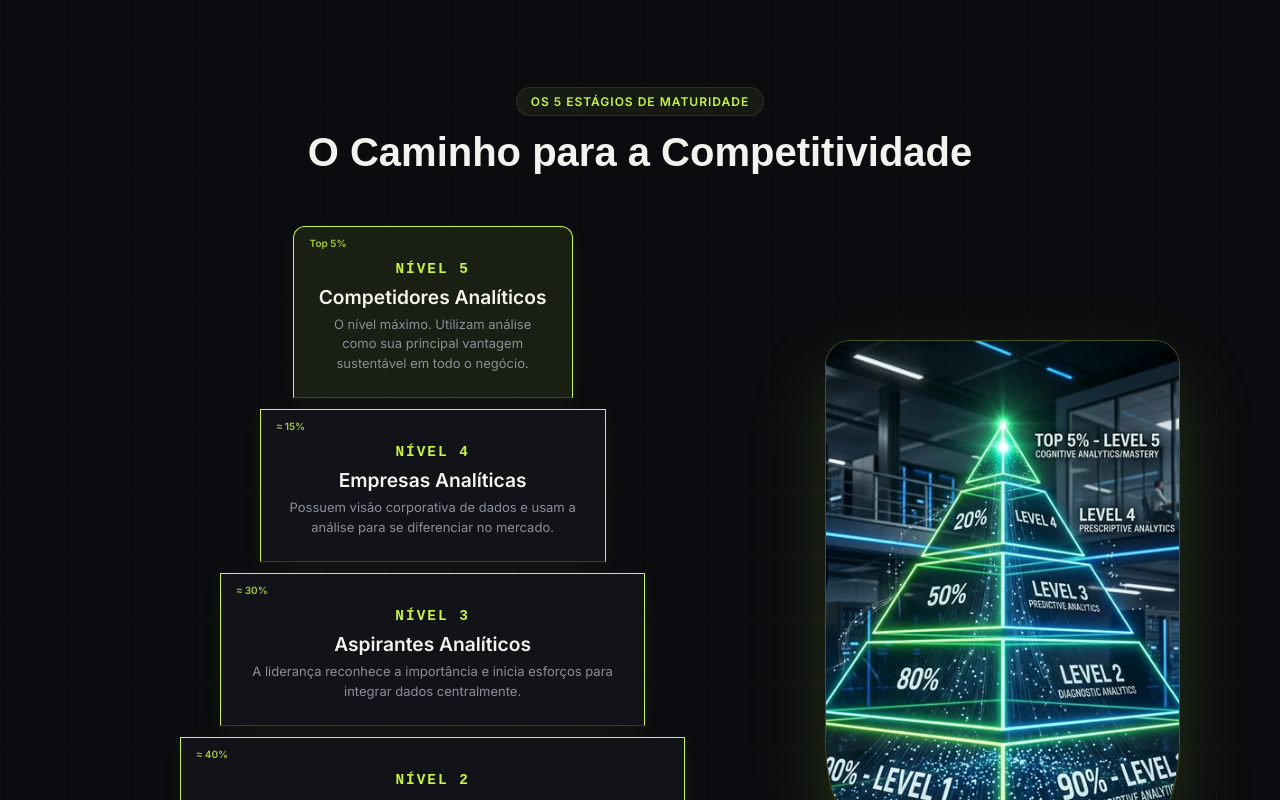
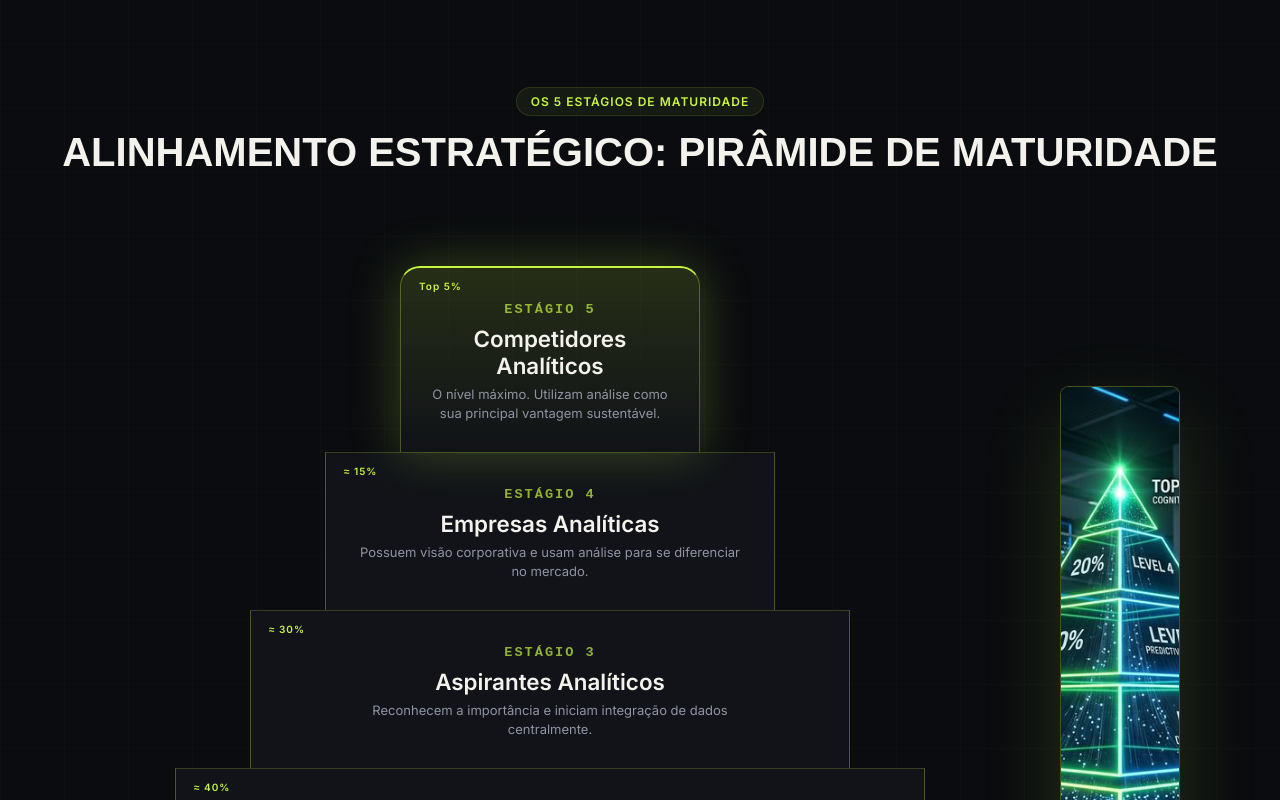
Before and after one commit to Renatoassis86/gestaocontratos, a Next.js app: page / in a window 1280 px wide. Shown: the part 1620-2420 px from the top of the page. Built offline with nearby package versions, Linux system fonts and the light colour scheme.

Commit message:
feat: implement centered pyramid maturity model and 3D visuals

```diff
--- a/src/components/DiagnosticoHub.tsx
+++ b/src/components/DiagnosticoHub.tsx
@@ -192,43 +192,57 @@ export default function DiagnosticoHub() {
         <section className={styles.sectionFull}>
           <div className={styles.headerCentered}>
             <div className={styles.tag}>Os 5 Estágios de Maturidade</div>
-            <h2 className={styles.title} style={{ fontSize: '2.5rem', textAlign: 'center' }}>O Caminho para a Competitividade</h2>
+            <h2 className={styles.title} style={{ fontSize: '2.5rem', textAlign: 'center', marginBottom: '40px' }}>ALINHAMENTO ESTRATÉGICO: PIRÂMIDE DE MATURIDADE</h2>
           </div>
 
           <div className={styles.stairsFlexGroup}>
-            <div className={styles.stairInfographic} style={{ alignItems: 'center', flex: 1.5 }}>
+            <div className={styles.stairInfographic} style={{ alignItems: 'center', flex: 1.5, gap: '0px', padding: '0px' }}>
               {[
-                { lvl: 5, t: 'Competidores Analíticos', d: 'O nível máximo. Utilizam análise como sua principal vantagem sustentável em todo o negócio.', population: 'Top 5%' },
-                { lvl: 4, t: 'Empresas Analíticas', d: 'Possuem visão corporativa de dados e usam a análise para se diferenciar no mercado.', population: '≈ 15%' },
-                { lvl: 3, t: 'Aspirantes Analíticos', d: 'A liderança reconhece a importância e inicia esforços para integrar dados centralmente.', population: '≈ 30%' },
-                { lvl: 2, t: 'Empresas de Análise Localizada', d: 'O uso de dados ocorre em silos funcionais, sem integração empresarial.', population: '≈ 40%' },
-                { lvl: 1, t: 'Deficientes Analíticos', d: 'Atuam no escuro, sem dados padronizados e sem interesse analítico da liderança.', population: '90% do Mercado' }
+                { lvl: 5, t: 'Competidores Analíticos', d: 'O nível máximo. Utilizam análise como sua principal vantagem sustentável.', population: 'Top 5%', width: '300px' },
+                { lvl: 4, t: 'Empresas Analíticas', d: 'Possuem visão corporativa e usam análise para se diferenciar no mercado.', population: '≈ 15%', width: '450px' },
+                { lvl: 3, t: 'Aspirantes Analíticos', d: 'Reconhecem a importância e iniciam integração de dados centralmente.', population: '≈ 30%', width: '600px' },
+                { lvl: 2, t: 'Análise Localizada', d: 'O uso de dados ocorre em silos funcionais sem integração corporativa.', population: '≈ 40%', width: '750px' },
+                { lvl: 1, t: 'Deficientes Analíticos', d: 'Atuam no escuro, sem dados padronizados e sem interesse analítico.', population: '90% do Mercado', width: '900px' }
               ].map((item, idx) => (
                 <div
                   key={item.lvl}
-                  className={styles.stairRow}
-                  style={{ justifyContent: 'center', width: '100%', marginBottom: '-1px' }} /* Stacking tight like a pyramid */
+                  style={{
+                    display: 'flex',
+                    justifyContent: 'center',
+                    width: '100%',
+                    margin: '0',
+                    padding: '0',
+                    zIndex: 10 - idx,
+                    transform: 'none',
+                    marginLeft: '0 !important' /* Force-killing the stair offset */
+                  }}
                 >
                   <div
                     className={styles.statCard}
                     style={{
-                      width: `${100 - (item.lvl * 12)}%`, /* Decreasing width for higher levels */
+                      width: item.width,
                       minWidth: '280px',
-                      maxWidth: '850px',
-                      borderRadius: item.lvl === 5 ? '12px 12px 0 0' : item.lvl === 1 ? '0 0 12px 12px' : '0',
-                      borderBottomColor: item.lvl === 1 ? '#C8F542' : 'rgba(200,245,66,0.2)',
-                      background: item.lvl === 5 ? 'rgba(200,245,66,0.08)' : '#111318',
-                      position: 'relative'
+                      maxWidth: '96%',
+                      borderRadius: item.lvl === 5 ? '20px 20px 0 0' : item.lvl === 1 ? '0 0 20px 20px' : '0',
+                      border: '1px solid rgba(200,245,66,0.3)',
+                      borderBottom: item.lvl === 1 ? '2px solid #C8F542' : 'none',
+                      borderTop: item.lvl === 5 ? '2px solid #C8F542' : idx === 0 ? '2px solid #C8F542' : '1px solid rgba(200,245,66,0.2)',
+                      background: item.lvl === 5 ? 'linear-gradient(to top, #111318, rgba(200,245,66,0.15))' : '#111318',
+                      position: 'relative',
+                      margin: '0 auto',
+                      padding: '28px',
+                      boxShadow: item.lvl === 5 ? '0 0 50px rgba(200,245,66,0.25)' : 'none',
+                      flexShrink: 0
                     } as React.CSSProperties}
                   >
-                    <div style={{ position: 'absolute', top: '10px', left: '16px', fontSize: '0.625rem', color: '#C8F542', fontWeight: 800, opacity: 0.8 }}>
+                    <div style={{ position: 'absolute', top: '12px', left: '18px', fontSize: '0.625rem', color: '#C8F542', fontWeight: 800, letterSpacing: '1px' }}>
                       {item.population}
                     </div>
-                    <div style={{ display: 'flex', justifyContent: 'center', marginBottom: '8px', paddingTop: '10px' }}>
-                      <span style={{ fontWeight: 800, color: '#C8F542', fontSize: '0.9rem', fontFamily: 'monospace', letterSpacing: '2px' }}>NÍVEL {item.lvl}</span>
+                    <div style={{ display: 'flex', justifyContent: 'center', marginBottom: '8px', paddingTop: '6px' }}>
+                      <span style={{ fontWeight: 800, color: '#C8F542', fontSize: '0.85rem', fontFamily: 'monospace', opacity: 0.7, letterSpacing: '2px' }}>ESTÁGIO {item.lvl}</span>
                     </div>
-                    <div style={{ fontWeight: 800, fontSize: '1.2rem', color: '#F4F2ED', marginBottom: '6px', textAlign: 'center' }}>{item.t}</div>
-                    <div style={{ fontSize: '0.813rem', color: '#8A8F99', lineHeight: '1.5', textAlign: 'center', maxWidth: '500px', margin: '0 auto' }}>{item.d}</div>
+                    <div style={{ fontWeight: 800, fontSize: '1.4rem', color: '#F4F2ED', marginBottom: '6px', textAlign: 'center' }}>{item.t}</div>
+                    <div style={{ fontSize: '0.813rem', color: '#8F94A3', lineHeight: '1.5', textAlign: 'center', maxWidth: '420px', margin: '0 auto' }}>{item.d}</div>
                   </div>
                 </div>
               ))}
```
